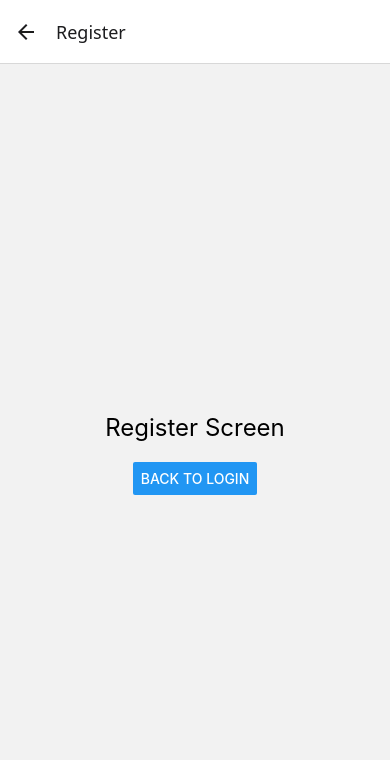
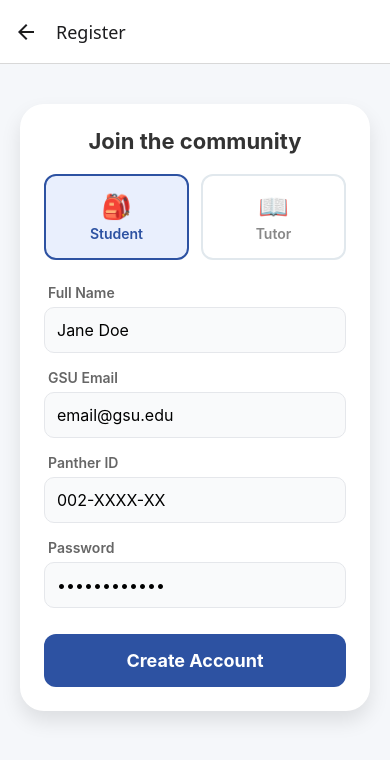
Before and after one commit to Nedimnc/CheckInApp, a React Native app in the folder mobile/: screen /Register in a window 390 px wide. Shown: the top 760 px of the page. Built offline with nearby package versions, Linux system fonts and the light colour scheme; no server answers.

Commit message:
implement registration screen with role selection and form field

```diff
--- a/mobile/screens/RegisterScreen.js
+++ b/mobile/screens/RegisterScreen.js
@@ -1,19 +1,204 @@
-import React from 'react';
-import { View, Text, Button, StyleSheet } from 'react-native';
+import React, { useState } from 'react';
+import { View, Text, Button, StyleSheet, TextInput, TouchableOpacity, ScrollView, KeyboardAvoidingView, Platform } from 'react-native';
+import { SafeAreaView } from 'react-native-safe-area-context';
+import { registerUser } from '../api';
 
 export default function RegisterScreen({ navigation }) {
+  const [role, setRole] = useState('student'); // Default role
+  const [formData, setFormData] = useState({
+    name: '',
+    email: '',
+    panther_id: '',
+    password: '',
+  });
+
+  // Dynamic styles based on role
+  const primaryColor = role === 'student' ? '#2D52A2' : '#4CAF50';
+  const lightBg = role === 'student' ? '#E9EFFD' : '#E8F5E9';
+
+  const handleInputChange = (field, value) => {
+    setFormData(prev => ({
+      ...prev,
+      [field]: value
+    }));
+  };
+
+  const handleRegister = () => {
+    // Accessing safely from the state object
+    const { email, name, panther_id } = formData;
+    console.log(`Registering ${role}:`, email);
+    // Auth logic here
+  };
+
   return (
-    <View style={styles.container}>
-      <Text style={styles.title}>Register Screen</Text>
-      <Button
-        title="Back to Login"
-        onPress={() => navigation.goBack()}
-      />
-    </View>
+    <SafeAreaView style={styles.container}>
+      <KeyboardAvoidingView
+        behavior={Platform.OS === "ios" ? "padding" : "height"}
+        style={{ flex: 1 }}
+      >
+        <ScrollView
+          contentContainerStyle={styles.scrollContent}
+          bounces={false}
+          keyboardShouldPersistTaps="handled"
+        >
+          <View style={styles.card}>
+            <Text style={styles.header}>Join the community</Text>
+            <View style={styles.roleContainer}>
+              <TouchableOpacity
+                style={[
+                  styles.roleButton,
+                  role === 'student' && { borderColor: '#2D52A2', backgroundColor: lightBg }
+                ]}
+                onPress={() => setRole('student')}
+              >
+                <Text style={styles.icon}>🎒</Text>
+                <Text style={[styles.roleText, role === 'student' && { color: '#2D52A2' }]}>Student</Text>
+              </TouchableOpacity>
+
+              <TouchableOpacity
+                style={[
+                  styles.roleButton,
+                  role === 'tutor' && { borderColor: '#4CAF50', backgroundColor: lightBg }
+                ]}
+                onPress={() => setRole('tutor')}
+              >
+                <Text style={styles.icon}>📖</Text>
+                <Text style={[styles.roleText, role === 'tutor' && { color: '#4CAF50' }]}>Tutor</Text>
+              </TouchableOpacity>
+            </View>
+            {/* Input form */}
+            <View style={styles.form}>
+              <Text style={styles.label}>Full Name</Text>
+              <TextInput
+                style={styles.input}
+                placeholder="Jane Doe"
+                onChangeText={(val) => handleInputChange('name', val)}
+                value={formData.name}
+              />
+
+              <Text style={styles.label}>GSU Email</Text>
+              <TextInput
+                style={styles.input}
+                placeholder="email@gsu.edu"
+                keyboardType="email-address"
+                autoCapitalize="none"
+                onChangeText={(val) => handleInputChange('email', val)}
+                value={formData.email}
+              />
+
+              <Text style={styles.label}>Panther ID</Text>
+              <TextInput
+                style={styles.input}
+                placeholder="002-XXXX-XX"
+                keyboardType="numeric"
+                onChangeText={(val) => handleInputChange('panther_id', val)}
+                value={formData.panther_id}
+              />
+
+              <Text style={styles.label}>Password</Text>
+              <TextInput
+                style={styles.input}
+                placeholder="••••••••••••"
+                secureTextEntry
+                onChangeText={(val) => handleInputChange('password', val)}
+                value={formData.password}
+              />
+
+              <TouchableOpacity
+                style={[styles.submitButton, { backgroundColor: primaryColor }]}
+                onPress={handleRegister}
+              >
+                <Text style={styles.submitText}>Create Account</Text>
+              </TouchableOpacity>
+            </View>
+          </View>
+
+        </ScrollView>
+      </KeyboardAvoidingView>
+    </SafeAreaView>
   );
-}
+};
 
 const styles = StyleSheet.create({
-  container: { flex: 1, justifyContent: 'center', alignItems: 'center' },
-  title: { fontSize: 24, marginBottom: 20 }
+  container: {
+    flex: 1,
+    backgroundColor: '#F5F7FA',
+  },
+  scrollContent: {
+    flexGrow: 1,
+    justifyContent: 'flex-start',
+    paddingTop: 40,
+    paddingHorizontal: 20,
+    paddingBottom: 40,
+  },
+  card: {
+    backgroundColor: '#FFF',
+    borderRadius: 24,
+    padding: 24,
+    width: '100%',
+    shadowColor: '#000',
+    shadowOffset: { width: 0, height: 10 },
+    shadowOpacity: 0.1,
+    shadowRadius: 20,
+    elevation: 5,
+  },
+  header: {
+    fontSize: 22,
+    fontWeight: 'bold',
+    textAlign: 'center',
+    marginBottom: 20,
+    color: '#333',
+  },
+  roleContainer: {
+    flexDirection: 'row',
+    gap: 12,
+    marginBottom: 24,
+  },
+  roleButton: {
+    flex: 1,
+    padding: 16,
+    borderRadius: 12,
+    borderWidth: 2,
+    borderColor: '#E1E8ED',
+    alignItems: 'center',
+    justifyContent: 'center',
+  },
+  roleText: {
+    fontWeight: '600',
+    color: '#888',
+  },
+  icon: {
+    fontSize: 24,
+    marginBottom: 4,
+  },
+  form: {
+    width: '100%',
+  },
+  label: {
+    fontSize: 14,
+    fontWeight: '600',
+    color: '#666',
+    marginBottom: 6,
+    marginLeft: 4,
+  },
+  input: {
+    backgroundColor: '#F9FAFB',
+    borderWidth: 1,
+    borderColor: '#E5E7EB',
+    borderRadius: 10,
+    padding: 12,
+    marginBottom: 16,
+    fontSize: 16,
+  },
+  submitButton: {
+    paddingVertical: 16,
+    borderRadius: 12,
+    alignItems: 'center',
+    marginTop: 10,
+  },
+  submitText: {
+    color: '#FFF',
+    fontSize: 18,
+    fontWeight: 'bold',
+  }
 });
```
